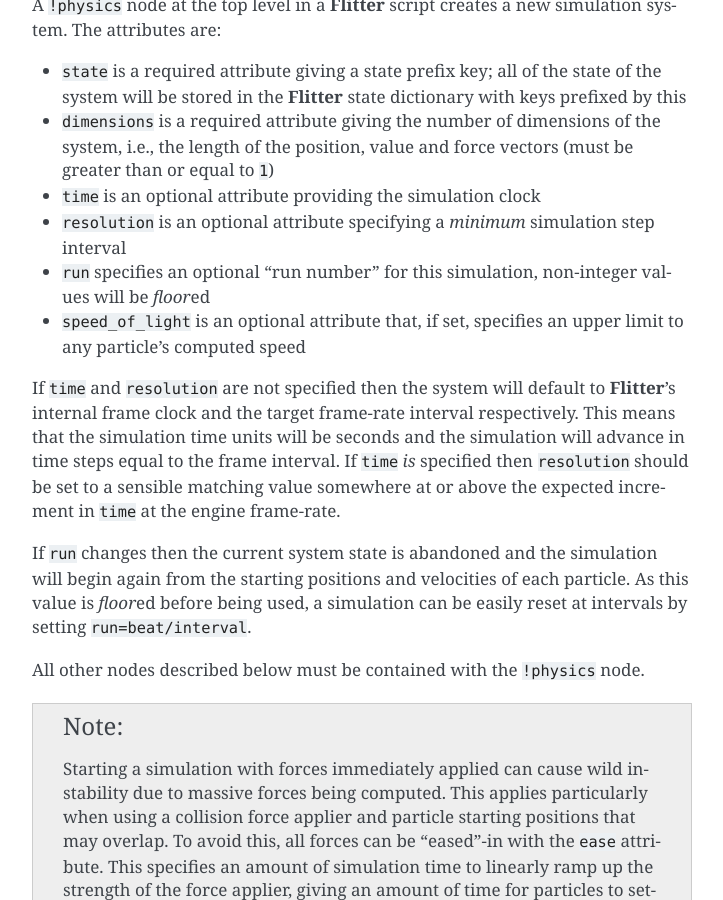
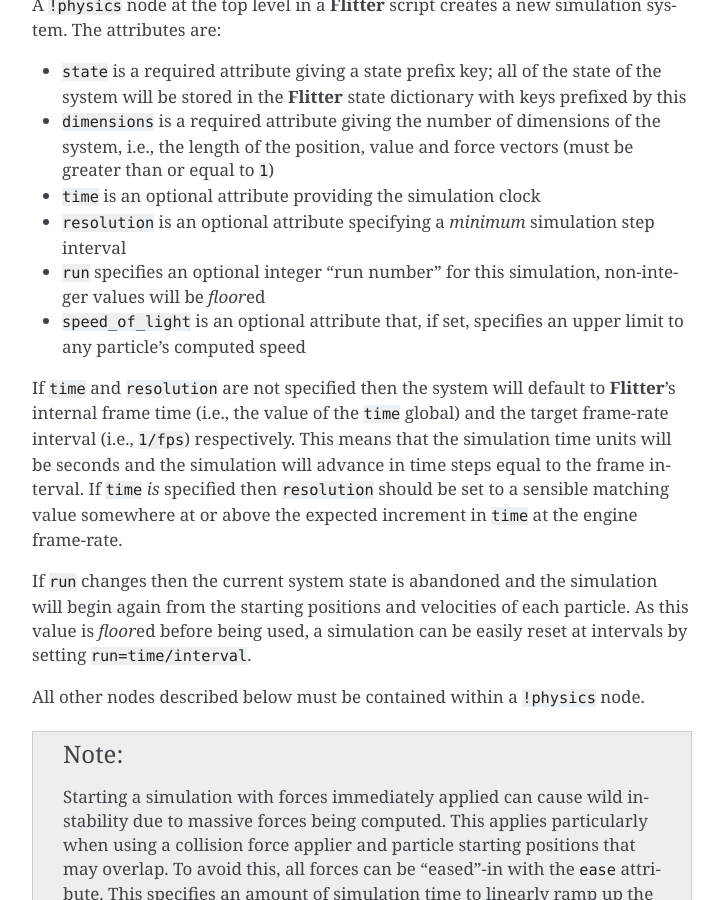
Before and after one commit to jonathanhogg/flitter, a Sphinx documentation site: the page built from docs/physics.md, in a window 1280 px wide and 900 px high, scrolled down 851 px. Shown: the whole window, without its empty margins (388-1111 px from the left). Built offline with Sphinx 7.4.7, drawn with Linux system fonts in a browser that asks for light colours.

Commit message:
Rename `clock` global name to `time`
This is more consistent with the usage of the `time=` attribute on
`!physics` and `!counter` nodes.

```diff
--- a/docs/physics.md
+++ b/docs/physics.md
@@ -41,24 +41,25 @@
 - `time` is an optional attribute providing the simulation clock
 - `resolution` is an optional attribute specifying a *minimum* simulation step
 interval
-- `run` specifies an optional "run number" for this simulation, non-integer
-values will be *floor*ed
+- `run` specifies an optional integer "run number" for this simulation,
+non-integer values will be *floor*ed
 - `speed_of_light` is an optional attribute that, if set, specifies an upper
 limit to any particle's computed speed
 
 If `time` and `resolution` are not specified then the system will default to
-**Flitter**'s internal frame clock and the target frame-rate interval
-respectively. This means that the simulation time units will be seconds and the
-simulation will advance in time steps equal to the frame interval. If `time`
-*is* specified then `resolution` should be set to a sensible matching value
-somewhere at or above the expected increment in `time` at the engine frame-rate.
+**Flitter**'s internal frame time (i.e., the value of the `time` global) and
+the target frame-rate interval (i.e., `1/fps`) respectively. This means that
+the simulation time units will be seconds and the simulation will advance in
+time steps equal to the frame interval. If `time` *is* specified then
+`resolution` should be set to a sensible matching value somewhere at or above
+the expected increment in `time` at the engine frame-rate.
 
 If `run` changes then the current system state is abandoned and the simulation
 will begin again from the starting positions and velocities of each particle.
 As this value is *floor*ed before being used, a simulation can be easily reset
-at intervals by setting `run=beat/interval`.
+at intervals by setting `run=time/interval`.
 
-All other nodes described below must be contained with the `!physics` node.
+All other nodes described below must be contained within a `!physics` node.
 
 :::{note}
 Starting a simulation with forces immediately applied can cause wild instability
```
Also changed, not shown: docs/language.md (+7 -7 lines), 7 other files.
